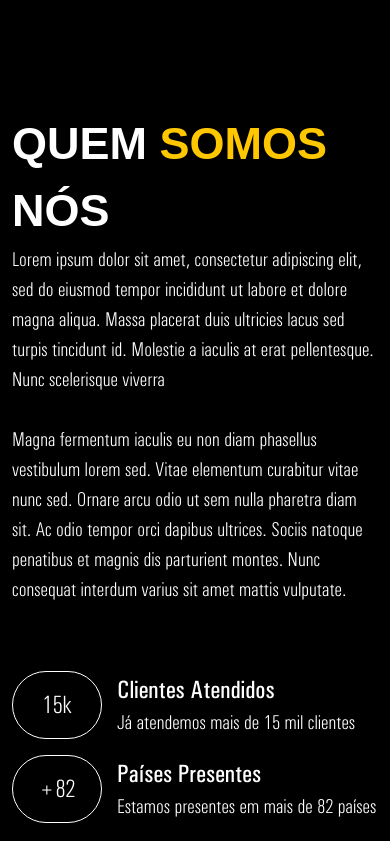
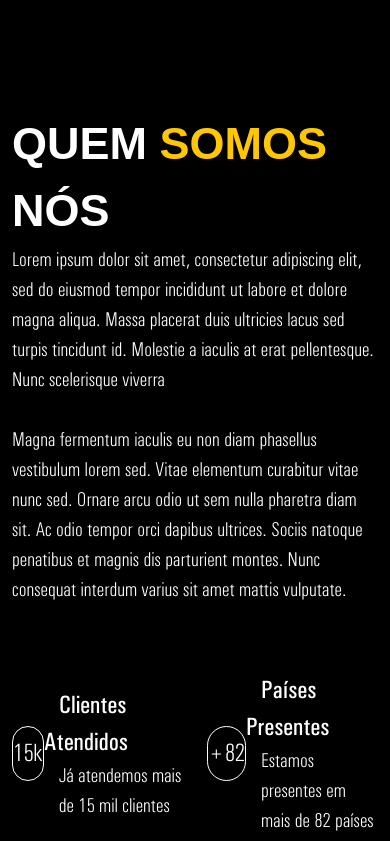
Before and after one commit to devnx-web/pesa_energia_next, a Next.js app: page / in a window 390 px wide. Shown: the part 1156-1997 px from the top of the page. Built offline with nearby package versions, Linux system fonts and the light colour scheme.

Commit message:
Update quemsomos.module.css

```diff
--- a/pages/home/quemsomos.module.css
+++ b/pages/home/quemsomos.module.css
@@ -94,6 +94,7 @@
     }
 
     .border{
-        padding: 12px;
+        height: 55px;
+        width: 55px;
     }
 }
```
